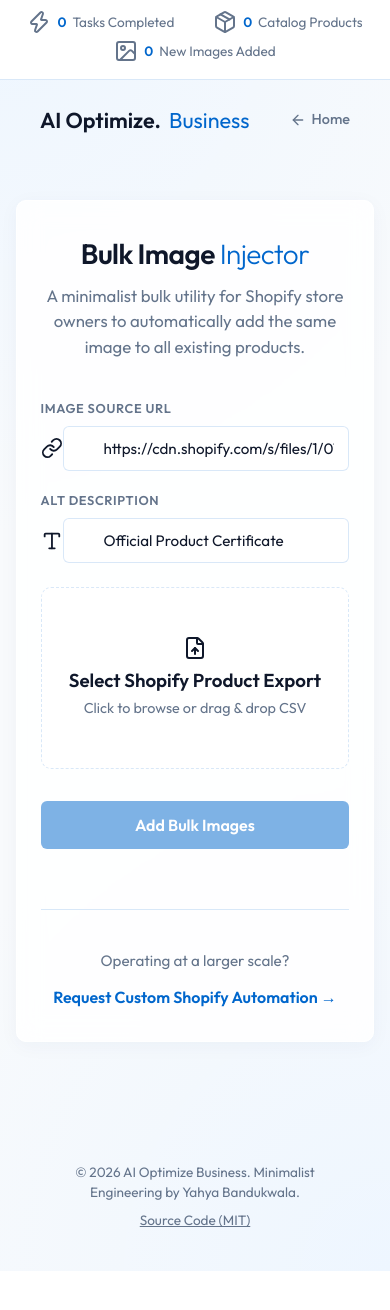
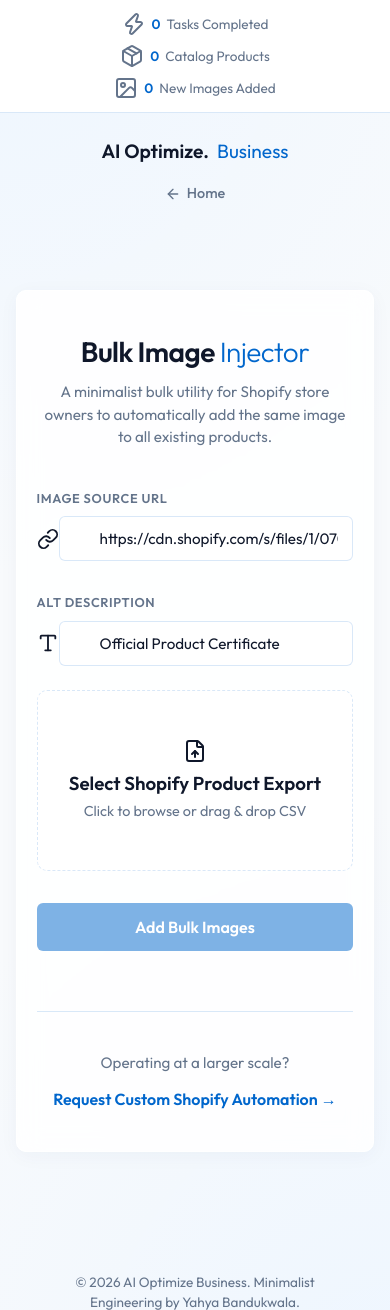
Before and after one commit to aioptimizebusiness/shopify-tools, a Flask app: page / in a window 390 px wide. Shown: the top 1310 px of the page. Before the commit the page ends 1271 px from the top, so only its background shows below. Run offline with Flask 3, Linux system fonts and the light colour scheme.

Commit message:
UX: Mobile responsiveness polish for header and form spacing

```diff
--- a/bulk-image-injector/templates/index.html
+++ b/bulk-image-injector/templates/index.html
@@ -411,8 +411,41 @@
         }
 
         @media (max-width: 640px) {
+            nav {
+                flex-direction: column;
+                gap: 16px;
+                padding: 24px 20px;
+                text-align: center;
+            }
+
+            .logo {
+                font-size: 1.2rem;
+                justify-content: center;
+                width: 100%;
+                white-space: nowrap;
+            }
+
+            .main-site-link {
+                width: 100%;
+                justify-content: center;
+            }
+
+            .stats-bar {
+                display: flex;
+                flex-direction: column;
+                gap: 8px;
+                padding: 12px 0;
+            }
+
+            .stats-bar .stat-item {
+                margin: 0;
+                justify-content: center;
+            }
+
             .grid-forms {
                 grid-template-columns: 1fr;
+                gap: 32px;
+                /* Increased gap for breathing room */
             }
 
             .results-grid {
@@ -420,11 +453,17 @@
             }
 
             .main-card {
-                padding: 32px 24px;
+                padding: 40px 20px;
+                /* Reduced side padding */
+                margin-top: 20px;
             }
 
             h1 {
                 font-size: 1.75rem;
+            }
+
+            .subtitle {
+                font-size: 0.95rem;
             }
         }
     </style>
```
